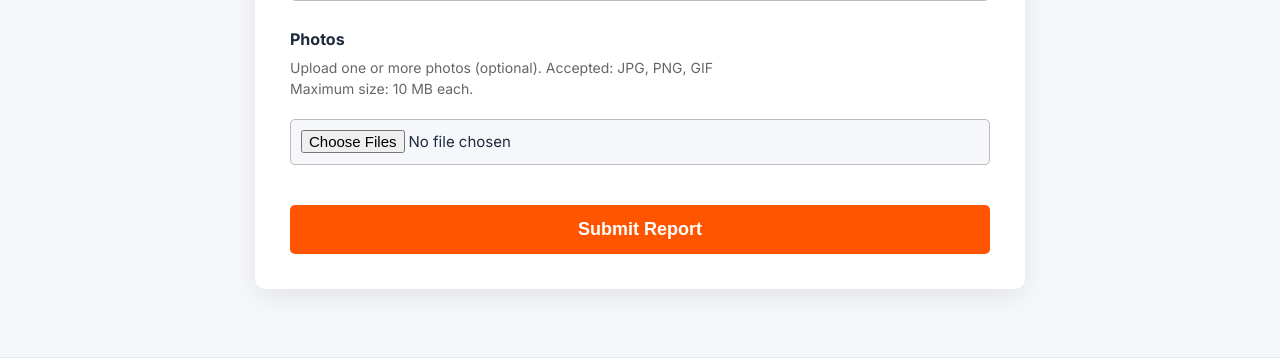
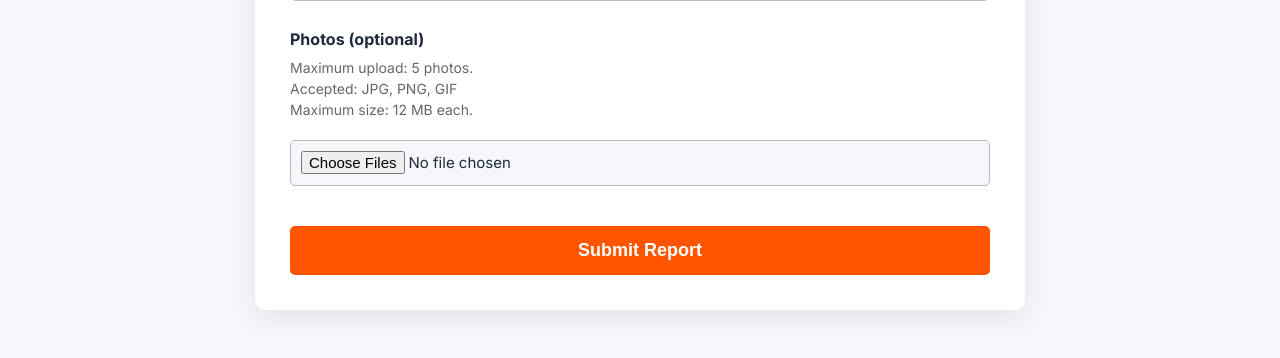
Before and after one commit to marskhld/potholesYQR, a Django app: page /report/ in a window 1280 px wide. Shown: the part 1568-1926 px from the top of the page. Run offline with Django 5.2, Linux system fonts and the light colour scheme.

Commit message:
Update text criteria for photo upload

```diff
--- a/django_app/reports/templates/reports/submit_report.html
+++ b/django_app/reports/templates/reports/submit_report.html
@@ -9,46 +9,36 @@
 #     Opinder Kaur
 #     Christopher Taylor
 -->
-
 {% extends "reports/base.html" %}
 {% load static %}
-
 {% block title %}
     {# browser tab name #}
     Pothole Report Form | Potholes YQR
 {% endblock %}
-
 {% block extra_css %}
     {# link specifc stylesheets #}
-<link rel="stylesheet" href="https://unpkg.com/leaflet@1.9.4/dist/leaflet.css"
-    integrity="sha256-p4NxAoJBhIIN+hmNHrzRCf9tD/miZyoHS5obTRR9BMY=" crossorigin="" />
-
+    <link rel="stylesheet"
+          href="https://unpkg.com/leaflet@1.9.4/dist/leaflet.css"
+          integrity="sha256-p4NxAoJBhIIN+hmNHrzRCf9tD/miZyoHS5obTRR9BMY="
+          crossorigin="" />
     <link rel="stylesheet" href="{% static 'css/submit_report.css' %}">
-
 {% endblock %}
-
 {% block header_title %}
     {# heading on webpage #}
     Pothole Report Form
 {% endblock %}
-
 {% block header_subtitle %}
-
     Help us keep our roads safe by reporting potholes in your area.
 {% endblock %}
-
 {% block content %}
     {# main body #}
-
     <form method="post" enctype="multipart/form-data" novalidate>
         <p class="form-note">Fields marked with * are required.</p>
         {% csrf_token %}
         {% if resident_form.errors or report_form.errors %}
             <div class="error-summary">Please correct the errors below.</div>
         {% endif %}
-
         <h2>Your Contact Info</h2>
-
         <div class="form-group">
             <label for="{{ resident_form.name.id_for_label }}">
                 Name <span class="required">*</span>
@@ -57,7 +47,6 @@ Help us keep our roads safe by reporting potholes in your area.
             <div class="error-message">{{ resident_form.name.errors.0 }}</div>
         {% endif %}
     </div>
-
     <div class="form-group">
         <label for="{{ resident_form.email.id_for_label }}">
             Email <span class="required">*</span>
@@ -66,7 +55,6 @@ Help us keep our roads safe by reporting potholes in your area.
         <div class="error-message">{{ resident_form.email.errors.0 }}</div>
     {% endif %}
 </div>
-
 <div class="form-group">
     <label for="{{ resident_form.phone_number.id_for_label }}">
         Phone Number <span class="required">*</span>
@@ -75,35 +63,27 @@ Help us keep our roads safe by reporting potholes in your area.
     <div class="error-message">{{ resident_form.phone_number.errors.0 }}</div>
 {% endif %}
 </div>
-
 <h2>Pothole Report Details</h2>
-
 <div class="form-group">
     <label for="{{ report_form.address.id_for_label }}">
         Address <span class="required">*</span>
     </label>
-        {{ report_form.address }}  <div id="address-suggestions" class="address-suggestions"></div>
+    {{ report_form.address }}
+    <div id="address-suggestions" class="address-suggestions"></div>
     {% if report_form.address.errors %}
-
         <div class="error-message">{{ report_form.address.errors.0 }}</div>
     {% endif %}
 </div>
-
 <div class="form-group">
     <label>Select Location on Map</label>
     <p class="help-text map-row">
         Click the pothole location on the map.
-            <button id="reset-map-btn" type="button">
-                Reset Map
-            </button>
+        <button id="reset-map-btn" type="button">Reset Map</button>
     </p>
-
     <div id="report-map"></div>
 </div>
-
 {{ report_form.latitude }}
 {{ report_form.longitude }}
-
 <div class="form-group">
     <label for="{{ report_form.description.id_for_label }}">Description<span class="required">*</span></label>
     <p class="help-text">
@@ -114,29 +94,29 @@ Help us keep our roads safe by reporting potholes in your area.
     <div class="error-message">{{ report_form.description.errors.0 }}</div>
 {% endif %}
 </div>
-
 <div class="form-group">
-        <label for="{{ report_form.photos.id_for_label }}">Photos</label>
+    <label for="{{ report_form.photos.id_for_label }}">Photos (optional)</label>
     <p class="help-text">
-            Upload one or more photos (optional). Accepted: JPG, PNG, GIF
+        Maximum upload: 5 photos.
         <br />
-            Maximum size: 10 MB each.
+        Accepted: JPG, PNG, GIF
+        <br />
+        Maximum size: 12 MB each.
     </p>
     {{ report_form.photos }} {% if report_form.photos.errors %}
     <div class="error-message">{{ report_form.photos.errors.0 }}</div>
 {% endif %}
 </div>
-
 <div id="photo-list"></div>
 <button type="submit">Submit Report</button>
 </form>
 {% endblock %}
-
 {% block extra_js %}
     <script src="{% static 'js/phone_formatter.js' %}"></script>
     <script src="{% static 'js/photo_upload.js' %}"></script>
     <script src="{% static 'js/form_validation.js' %}"></script>
     <script src="https://unpkg.com/leaflet@1.9.4/dist/leaflet.js"
-        integrity="sha256-20nQCchB9co0qIjJZRGuk2/Z9VM+kNiyxNV1lvTlZBo=" crossorigin=""></script>
+            integrity="sha256-20nQCchB9co0qIjJZRGuk2/Z9VM+kNiyxNV1lvTlZBo="
+            crossorigin=""></script>
     <script src="{% static 'js/report_map.js' %}"></script>
 {% endblock extra_js %}
```
Lines whose indentation alone changed are shown as unchanged.
